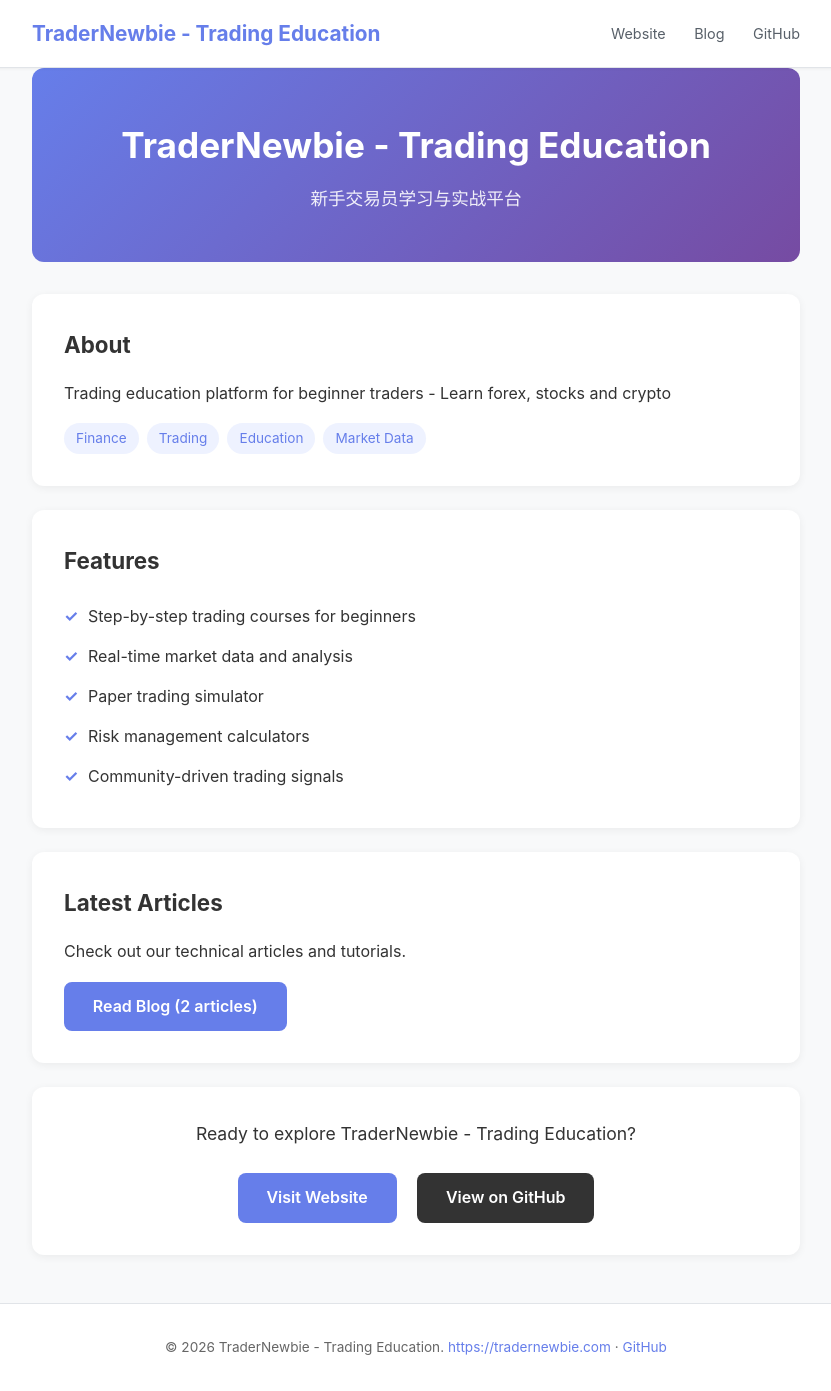
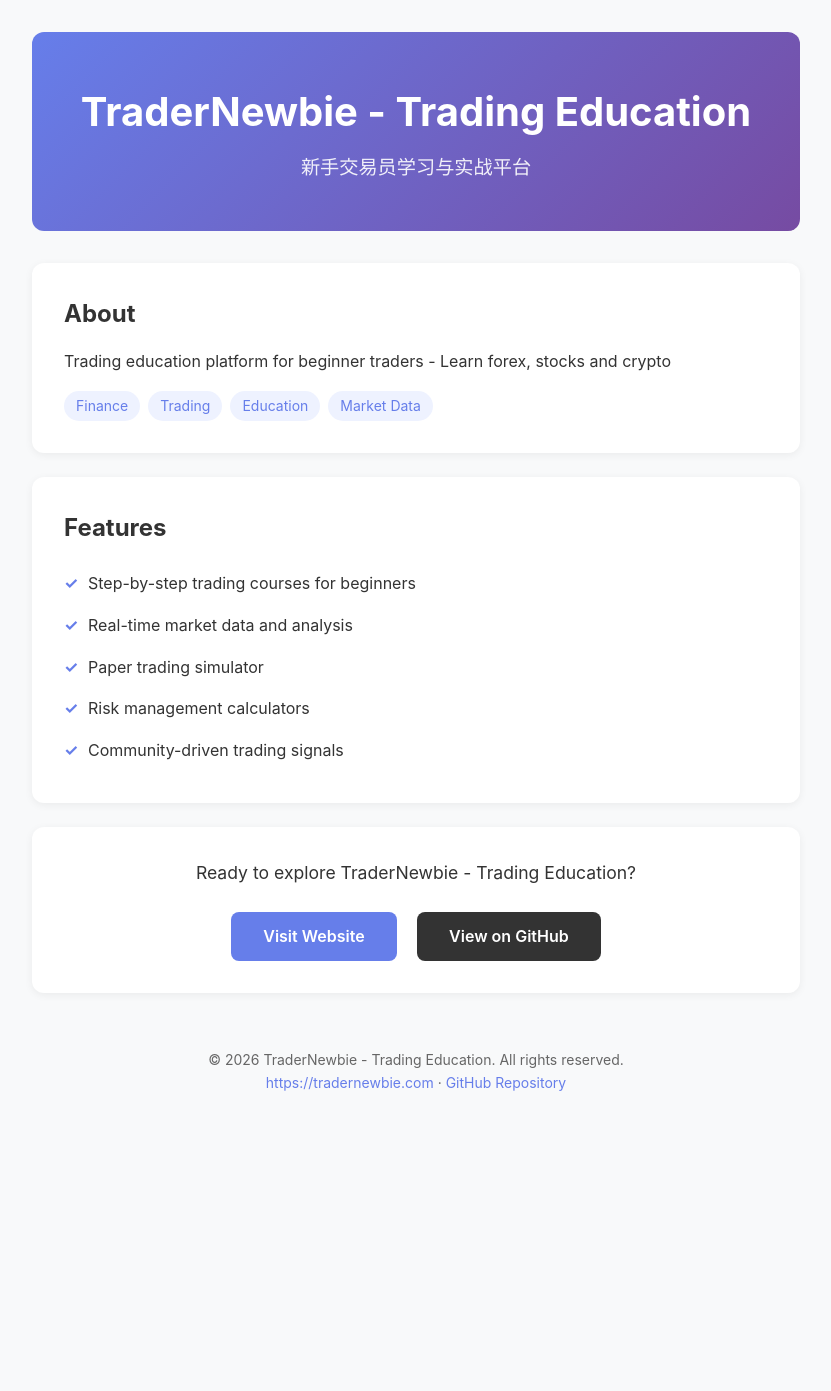
Before and after one commit to niceyayale/tradernewbie-web, a plain HTML site: page index.html in a window 1280 px wide. Shown: the whole page, without its empty margins (224-1055 px from the left). After the commit the page ends 1158 px from the top, so only its background shows below. Drawn offline with Linux system fonts and the light colour scheme.

Commit message:
docs: add GitHub Pages landing page

```diff
--- a/index.html
+++ b/index.html
@@ -8,24 +8,44 @@
   <meta name="keywords" content="trading, finance, education, forex, stocks, crypto">
   <meta property="og:title" content="TraderNewbie - Trading Education">
   <meta property="og:description" content="Trading education platform for beginner traders - Learn forex, stocks and crypto">
-  <meta property="og:url" content="https://niceyayale.github.io/tradernewbie-web/">
+  <meta property="og:url" content="https://tradernewbie.com">
   <meta property="og:type" content="website">
-  <link rel="canonical" href="https://niceyayale.github.io/tradernewbie-web/">
-  <link rel="stylesheet" href="https://niceyayale.github.io/tradernewbie-web/assets/style.css">
+  <link rel="canonical" href="https://tradernewbie.com">
+  <style>
+    * { margin: 0; padding: 0; box-sizing: border-box; }
+    body {
+      font-family: -apple-system, BlinkMacSystemFont, 'Segoe UI', Roboto, sans-serif;
+      line-height: 1.6; color: #333; background: #f8f9fa;
+    }
+    .container { max-width: 800px; margin: 0 auto; padding: 2rem 1rem; }
+    .hero {
+      text-align: center; padding: 3rem 1rem;
+      background: linear-gradient(135deg, #667eea 0%, #764ba2 100%);
+      color: white; border-radius: 12px; margin-bottom: 2rem;
+    }
+    .hero h1 { font-size: 2.5rem; margin-bottom: 0.5rem; }
+    .hero p { font-size: 1.2rem; opacity: 0.9; }
+    .section { background: white; border-radius: 12px; padding: 2rem; margin-bottom: 1.5rem; box-shadow: 0 2px 8px rgba(0,0,0,0.06); }
+    .section h2 { font-size: 1.5rem; margin-bottom: 1rem; color: #333; }
+    .features { list-style: none; }
+    .features li { padding: 0.5rem 0; padding-left: 1.5rem; position: relative; }
+    .features li::before { content: "\2713"; position: absolute; left: 0; color: #667eea; font-weight: bold; }
+    .badges { display: flex; gap: 0.5rem; flex-wrap: wrap; margin-top: 1rem; }
+    .badge { background: #eef2ff; color: #667eea; padding: 0.25rem 0.75rem; border-radius: 20px; font-size: 0.875rem; }
+    .cta { text-align: center; padding: 2rem; }
+    .btn {
+      display: inline-block; padding: 0.75rem 2rem; background: #667eea; color: white;
+      text-decoration: none; border-radius: 8px; font-weight: 600; transition: background 0.2s;
+    }
+    .btn:hover { background: #5568d3; }
+    .btn-secondary { background: #333; margin-left: 1rem; }
+    .btn-secondary:hover { background: #555; }
+    .footer { text-align: center; padding: 2rem; color: #666; font-size: 0.875rem; }
+    .footer a { color: #667eea; text-decoration: none; }
+  </style>
 </head>
 <body>
-  <header class="site-header">
-    <div class="container">
-      <a href="https://niceyayale.github.io/tradernewbie-web/" class="logo">TraderNewbie - Trading Education</a>
-      <nav>
-        <a href="https://tradernewbie.com">Website</a>
-        <a href="https://niceyayale.github.io/tradernewbie-web/blog/">Blog</a>
-        <a href="https://github.com/niceyayale/tradernewbie-web">GitHub</a>
-      </nav>
-    </div>
-  </header>
-
-  <main class="container">
+  <div class="container">
     <div class="hero">
       <h1>TraderNewbie - Trading Education</h1>
       <p>新手交易员学习与实战平台</p>
@@ -34,37 +54,35 @@
     <div class="section">
       <h2>About</h2>
       <p>Trading education platform for beginner traders - Learn forex, stocks and crypto</p>
-      <div class="badges"><span class="badge">Finance</span>
+      <div class="badges">
+        <span class="badge">Finance</span>
 <span class="badge">Trading</span>
 <span class="badge">Education</span>
-<span class="badge">Market Data</span></div>
+<span class="badge">Market Data</span>
+      </div>
     </div>
 
     <div class="section">
       <h2>Features</h2>
-      <ul class="features"><li>Step-by-step trading courses for beginners</li>
+      <ul class="features">
+        <li>Step-by-step trading courses for beginners</li>
 <li>Real-time market data and analysis</li>
 <li>Paper trading simulator</li>
 <li>Risk management calculators</li>
-<li>Community-driven trading signals</li></ul>
+<li>Community-driven trading signals</li>
+      </ul>
     </div>
 
-    <div class="section">
-      <h2>Latest Articles</h2>
-      <p>Check out our technical articles and tutorials.</p>
-      <p style="margin-top:1rem"><a href="https://niceyayale.github.io/tradernewbie-web/blog/" class="btn">Read Blog (2 articles)</a></p>
-    </div>
     <div class="section cta">
-      <p style="margin-bottom:1.5rem;font-size:1.1rem">Ready to explore TraderNewbie - Trading Education?</p>
+      <p style="margin-bottom: 1.5rem; font-size: 1.1rem;">Ready to explore TraderNewbie - Trading Education?</p>
       <a href="https://tradernewbie.com" class="btn">Visit Website</a>
       <a href="https://github.com/niceyayale/tradernewbie-web" class="btn btn-secondary">View on GitHub</a>
     </div>
-  </main>
 
-  <footer class="site-footer">
-    <div class="container">
-      <p>&copy; 2026 TraderNewbie - Trading Education. <a href="https://tradernewbie.com">https://tradernewbie.com</a> &middot; <a href="https://github.com/niceyayale/tradernewbie-web">GitHub</a></p>
+    <div class="footer">
+      <p>&copy; 2026 TraderNewbie - Trading Education. All rights reserved.</p>
+      <p><a href="https://tradernewbie.com">https://tradernewbie.com</a> &middot; <a href="https://github.com/niceyayale/tradernewbie-web">GitHub Repository</a></p>
     </div>
-  </footer>
+  </div>
 </body>
 </html>
```
